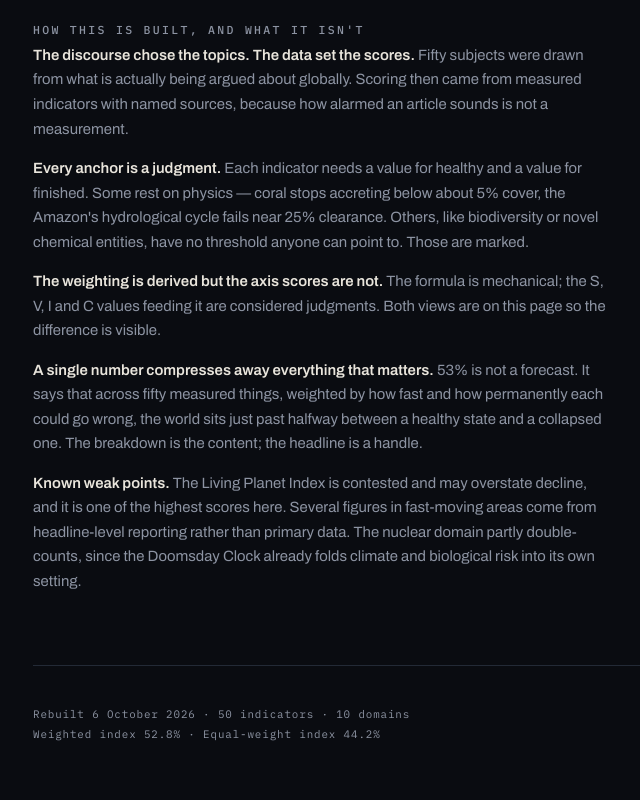
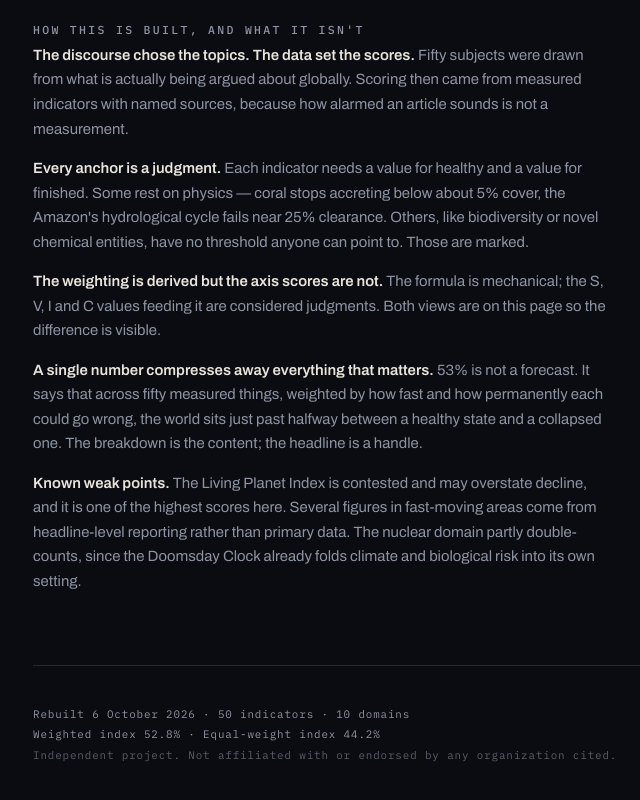
Before and after one commit to Flyken271/collapse-index, a plain HTML site: page docs/index.html in a window 1280 px wide. Shown: the part 6761-7561 px from the top of the page, without its empty margins (87-727 px from the left). Drawn offline with Linux system fonts and the light colour scheme.

Commit message:
Add non-affiliation line to footer

```diff
--- a/docs/index.html
+++ b/docs/index.html
@@ -102,6 +102,7 @@ tr:last-child td{border-bottom:0}
 .key i{font-style:normal;display:inline-flex;align-items:center;gap:7px}
 footer{padding-block:38px 56px;border-top:1px solid var(--line)}
 .stamp{font-family:var(--mono);font-size:.68rem;color:var(--bone-dim);letter-spacing:.08em;line-height:1.9}
+.affil{opacity:.6}
 @media(prefers-reduced-motion:no-preference){.fill{transition:width .9s cubic-bezier(.22,1,.36,1)}}
 </style>
 
@@ -311,7 +312,8 @@ document.getElementById("tbody").innerHTML=IND.slice().sort((a,b)=>b[13]-a[13]).
 
 document.getElementById("stamp").innerHTML=
   `Rebuilt ${UPDATED} · 50 indicators · 10 domains<br>`+
-  `Weighted index ${WEIGHTED}% · Equal-weight index ${FLAT}%`;
+  `Weighted index ${WEIGHTED}% · Equal-weight index ${FLAT}%<br>`+
+  `<span class="affil">Independent project. Not affiliated with or endorsed by any organization cited.</span>`;
 
 setMode("w");
 </script>
```
